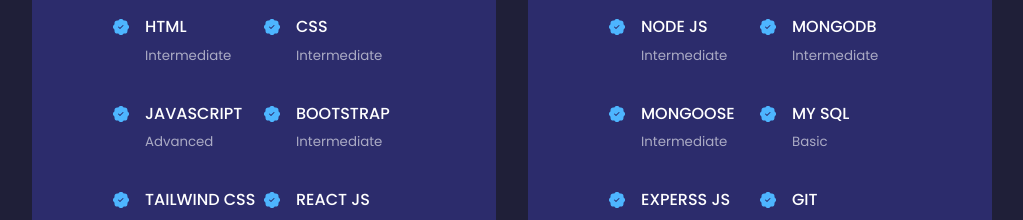
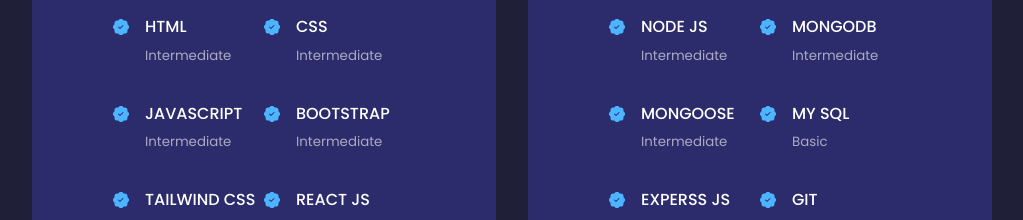
Before and after one commit to sagar2535/portfolio-site, a React (Create React App) app: page / in a window 1280 px wide. Shown: the part 1560-1780 px from the top of the page, without its empty margins (128-1151 px from the left). Built offline with nearby package versions, Linux system fonts and the light colour scheme; the HTML template or start-up script is replaced by a standard one.

Commit message:
upate exp

```diff
--- a/src/components/experience/Experience.js
+++ b/src/components/experience/Experience.js
@@ -31,7 +31,7 @@
               <BsPatchCheckFill className='experience__details-icon' />
               <div>
                 <h4>JAVASCRIPT</h4>
-                <small className='text-light'>Advanced</small>
+                <small className='text-light'>Intermediate</small>
               </div>
             </article>
 
```
